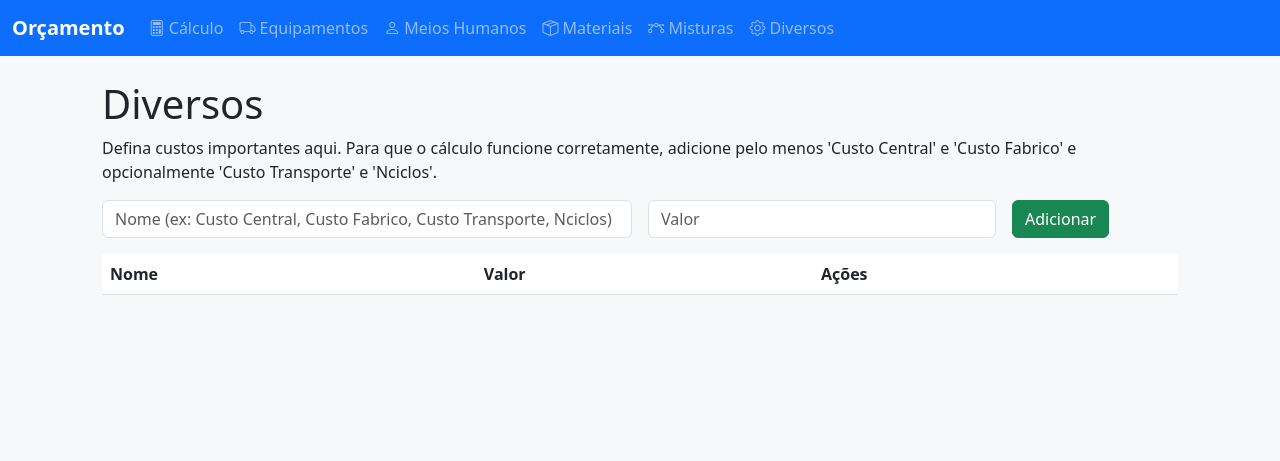
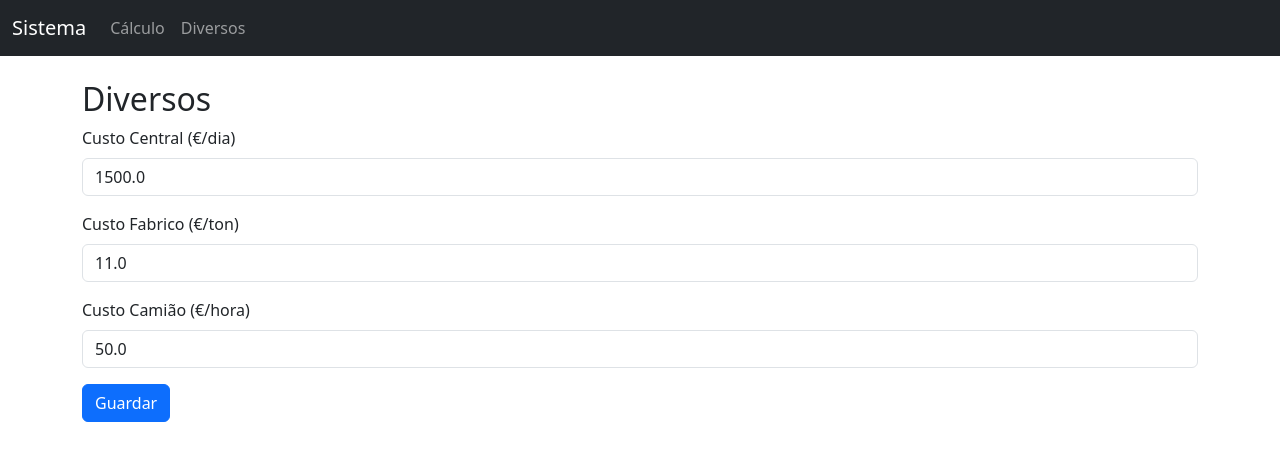
Before and after one commit to louiscarvalheiro-code/meu-sistema, a Flask app: page /diversos in a window 1280 px wide. Shown: the top 461 px of the page. Run offline with Flask 3, Linux system fonts and the light colour scheme; data comes from the database, SQL or seed files in the repository; lists and menus that the app fills with data are empty.

Commit message:
Add files via upload

```diff
--- a/app.py
+++ b/app.py
@@ -1,305 +1,95 @@
-
-from flask import Flask, render_template, request, redirect, url_for, flash
+from flask import Flask, render_template, request, redirect, url_for
 from flask_sqlalchemy import SQLAlchemy
 import os
-from sqlalchemy import func
 
 app = Flask(__name__)
-app.secret_key = os.getenv('SECRET_KEY','uma-chave-secreta-local')
 
-# DB config: use DATABASE_URL (Postgres) if present, else SQLite
-db_url = os.getenv('DATABASE_URL')
-if db_url:
-    if db_url.startswith('postgres://'):
-        db_url = db_url.replace('postgres://','postgresql://',1)
-    app.config['SQLALCHEMY_DATABASE_URI'] = db_url
-else:
-    app.config['SQLALCHEMY_DATABASE_URI'] = 'sqlite:///database.db'
-
-app.config['SQLALCHEMY_TRACK_MODIFICATIONS'] = False
+# Base de dados: PostgreSQL no Render ou SQLite local
+app.config['SQLALCHEMY_DATABASE_URI'] = os.getenv('DATABASE_URL', 'sqlite:///data.db')
 db = SQLAlchemy(app)
 
-# Models
-class Equipamento(db.Model):
-    id = db.Column(db.Integer, primary_key=True)
-    nome = db.Column(db.String(120), nullable=False)
-    custo = db.Column(db.Float, nullable=False, default=0.0)
-    quantidade = db.Column(db.Integer, nullable=False, default=1)
-
-class Humano(db.Model):
-    id = db.Column(db.Integer, primary_key=True)
-    nome = db.Column(db.String(120), nullable=False)
-    custo = db.Column(db.Float, nullable=False, default=0.0)
-    quantidade = db.Column(db.Integer, nullable=False, default=1)
-
-class Material(db.Model):
-    id = db.Column(db.Integer, primary_key=True)
-    nome = db.Column(db.String(120), nullable=False)
-    preco = db.Column(db.Float, nullable=False, default=0.0)
-    transporte = db.Column(db.Float, nullable=False, default=0.0)
-
-class Diverso(db.Model):
-    id = db.Column(db.Integer, primary_key=True)
-    nome = db.Column(db.String(120), nullable=False)
-    valor = db.Column(db.Float, nullable=False, default=0.0)
-
-class Mistura(db.Model):
-    id = db.Column(db.Integer, primary_key=True)
-    nome = db.Column(db.String(120), nullable=False)
-    baridade = db.Column(db.Float, nullable=False, default=1.0)
-
-class MisturaMaterial(db.Model):
-    id = db.Column(db.Integer, primary_key=True)
-    mistura_id = db.Column(db.Integer, db.ForeignKey('mistura.id'), nullable=False)
-    material_id = db.Column(db.Integer, db.ForeignKey('material.id'), nullable=False)
-    percentagem = db.Column(db.Float, nullable=False, default=0.0)
-    mistura = db.relationship('Mistura', backref=db.backref('componentes', cascade='all, delete-orphan'))
-    material = db.relationship('Material')
-
-# Ensure tables exist
 @app.before_request
 def create_tables():
     db.create_all()
 
-# Utils
-def total_percentagem_mistura(mistura_id):
-    total = db.session.query(func.coalesce(func.sum(MisturaMaterial.percentagem), 0.0)).filter_by(mistura_id=mistura_id).scalar()
-    return float(total or 0.0)
+# MODELOS
+class Equipamento(db.Model):
+    id = db.Column(db.Integer, primary_key=True)
+    nome = db.Column(db.String(100), nullable=False)
+    custo = db.Column(db.Float, nullable=False)
+    quantidade = db.Column(db.Integer, default=1)
 
-def custo_mistura_por_ton(mistura_id):
-    custo = 0.0
-    comps = MisturaMaterial.query.filter_by(mistura_id=mistura_id).all()
-    for c in comps:
-        mat = c.material
-        if mat:
-            custo += (c.percentagem/100.0) * ((mat.preco or 0.0) + (mat.transporte or 0.0))
-    return round(custo,6)
+class Humano(db.Model):
+    id = db.Column(db.Integer, primary_key=True)
+    nome = db.Column(db.String(100), nullable=False)
+    custo = db.Column(db.Float, nullable=False)
+    quantidade = db.Column(db.Integer, default=1)
 
-# Routes - Calculo
-@app.route('/', methods=['GET','POST'])
-@app.route('/calculo', methods=['GET','POST'])
+class Material(db.Model):
+    id = db.Column(db.Integer, primary_key=True)
+    nome = db.Column(db.String(100), nullable=False)
+    preco = db.Column(db.Float, nullable=False)
+
+class Mistura(db.Model):
+    id = db.Column(db.Integer, primary_key=True)
+    nome = db.Column(db.String(100), nullable=False)
+    baridade = db.Column(db.Float, nullable=False)
+
+class Diversos(db.Model):
+    id = db.Column(db.Integer, primary_key=True)
+    custo_central = db.Column(db.Float, default=1500.0)
+    custo_fabrico = db.Column(db.Float, default=11.0)
+    custo_camiao = db.Column(db.Float, default=50.0)
+
+# Rotas Diversos
+@app.route('/diversos', methods=['GET', 'POST'])
+def diversos():
+    d = Diversos.query.first()
+    if not d:
+        d = Diversos()
+        db.session.add(d)
+        db.session.commit()
+    if request.method == 'POST':
+        d.custo_central = float(request.form['custo_central'])
+        d.custo_fabrico = float(request.form['custo_fabrico'])
+        d.custo_camiao = float(request.form['custo_camiao'])
+        db.session.commit()
+        return redirect(url_for('diversos'))
+    return render_template('diversos.html', d=d)
+
+# Rota Cálculo
+@app.route('/calculo', methods=['GET', 'POST'])
 def calculo():
-    misturas = Mistura.query.order_by(Mistura.nome).all()
-    resultado = None
-    detalhe = None
+    misturas = Mistura.query.all()
+    d = Diversos.query.first()
     if request.method == 'POST':
-        try:
-            mistura_id = int(request.form.get('mistura_id') or 0)
-            espessura = float(request.form.get('espessura') or 0)
-            producao = float(request.form.get('producao') or 1)
-            nc = float(request.form.get('nc') or 5)
-            dificuldade = int(request.form.get('dificuldade') or 1)
-            lucro = float(request.form.get('lucro') or 0)
+        mistura_id = int(request.form['mistura'])
+        mistura = Mistura.query.get(mistura_id)
+        espessura = float(request.form['espessura'])
+        producao = float(request.form['producao'])
+        ciclos = int(request.form['ciclos'])
+        lucro = float(request.form['lucro'])
 
-            # Cc = Custo Central diário (Diverso named 'Custo Central')
-            cc_row = Diverso.query.filter_by(nome='Custo Central').first()
-            Cc = cc_row.valor if cc_row else 0.0
+        # custos equipamentos e humanos
+        ce = sum(e.custo * e.quantidade for e in Equipamento.query.all())
+        ch = sum(h.custo * h.quantidade for h in Humano.query.all())
 
-            # Cf = Custo de fabrico por tonelada (Diverso named 'Custo Fabrico')
-            cf_row = Diverso.query.filter_by(nome='Custo Fabrico').first()
-            Cf = cf_row.valor if cf_row else 0.0
+        cc = d.custo_central
+        cf = d.custo_fabrico
+        ct = d.custo_camiao
 
-            soma_equip = db.session.query(func.coalesce(func.sum(Equipamento.custo * Equipamento.quantidade),0)).scalar()
-            soma_humanos = db.session.query(func.coalesce(func.sum(Humano.custo * Humano.quantidade),0)).scalar()
+        custo_mistura = 0.0  # placeholder até implementar composição real
 
-            custo_mistura = custo_mistura_por_ton(mistura_id) if mistura_id else 0.0
+        custo_final = (((cc + ce + ch) / producao) + (cf + custo_mistura + (ct / (30 * ciclos)))) * mistura.baridade * espessura
+        preco_final = custo_final * (1 + lucro / 100)
 
-            # Custo transporte total from Diverso named 'Custo Transporte' if exists
-            ct_row = Diverso.query.filter_by(nome='Custo Transporte').first()
-            CustoTransporte = ct_row.valor if ct_row else 0.0
+        return render_template('resultado.html', resultado=preco_final,
+                               espessura=espessura, producao=producao, ciclos=ciclos, lucro=lucro)
+    return render_template('calculo.html', misturas=misturas)
 
-            fixa_por_ton = (Cc + soma_equip + soma_humanos) / (producao if producao>0 else 1)
-            variavel_por_ton = Cf + custo_mistura + (CustoTransporte / (30.0 * nc if nc>0 else 5.0))
-
-            mistura = Mistura.query.get(mistura_id) if mistura_id else None
-            bar = mistura.baridade if mistura else 1.0
-
-            custo_unitario_por_ton = (fixa_por_ton + variavel_por_ton) * bar
-            # multiply by espessura as requested
-            custo_unitario_final = custo_unitario_por_ton * espessura
-            preco_final = custo_unitario_final * (1 + lucro/100.0)
-
-            resultado = round(preco_final,2)
-            detalhe = {
-                'espessura': espessura,
-                'producao': producao,
-                'nc': nc,
-                'lucro': lucro,
-                'fixa_por_ton': round(fixa_por_ton,3),
-                'variavel_por_ton': round(variavel_por_ton,3),
-                'custo_mistura': round(custo_mistura,3),
-                'baridade': bar,
-                'soma_equip': round(soma_equip,3),
-                'soma_humanos': round(soma_humanos,3)
-            }
-
-        except Exception as e:
-            flash(f'Erro no cálculo: {e}', 'danger')
-
-    return render_template('calculo.html', misturas=misturas, resultado=resultado, detalhe=detalhe)
-
-# Routes - Equipamentos
-@app.route('/equipamentos', methods=['GET','POST'])
-def equipamentos():
-    if request.method == 'POST':
-        nome = request.form.get('nome')
-        custo = float(request.form.get('custo') or 0)
-        quantidade = int(request.form.get('quantidade') or 1)
-        if nome:
-            db.session.add(Equipamento(nome=nome, custo=custo, quantidade=quantidade))
-            db.session.commit()
-            flash('Equipamento adicionado.', 'success')
-        return redirect(url_for('equipamentos'))
-    lista = Equipamento.query.order_by(Equipamento.nome).all()
-    return render_template('equipamentos.html', lista=lista)
-
-@app.route('/equipamentos/delete/<int:id>', methods=['POST'])
-def equipamentos_delete(id):
-    item = Equipamento.query.get_or_404(id)
-    db.session.delete(item)
-    db.session.commit()
-    flash('Equipamento removido.', 'warning')
-    return redirect(url_for('equipamentos'))
-
-# Routes - Humanos
-@app.route('/humanos', methods=['GET','POST'])
-def humanos():
-    if request.method == 'POST':
-        nome = request.form.get('nome')
-        custo = float(request.form.get('custo') or 0)
-        quantidade = int(request.form.get('quantidade') or 1)
-        if nome:
-            db.session.add(Humano(nome=nome, custo=custo, quantidade=quantidade))
-            db.session.commit()
-            flash('Humano adicionado.', 'success')
-        return redirect(url_for('humanos'))
-    lista = Humano.query.order_by(Humano.nome).all()
-    return render_template('humanos.html', lista=lista)
-
-@app.route('/humanos/delete/<int:id>', methods=['POST'])
-def humanos_delete(id):
-    item = Humano.query.get_or_404(id)
-    db.session.delete(item)
-    db.session.commit()
-    flash('Humano removido.', 'warning')
-    return redirect(url_for('humanos'))
-
-# Routes - Materiais
-@app.route('/materiais', methods=['GET','POST'])
-def materiais():
-    if request.method == 'POST':
-        nome = request.form.get('nome')
-        preco = float(request.form.get('preco') or 0)
-        transporte = float(request.form.get('transporte') or 0)
-        if nome:
-            db.session.add(Material(nome=nome, preco=preco, transporte=transporte))
-            db.session.commit()
-            flash('Material adicionado.', 'success')
-        return redirect(url_for('materiais'))
-    lista = Material.query.order_by(Material.nome).all()
-    return render_template('materiais.html', lista=lista)
-
-@app.route('/materiais/delete/<int:id>', methods=['POST'])
-def materiais_delete(id):
-    item = Material.query.get_or_404(id)
-    db.session.delete(item)
-    db.session.commit()
-    flash('Material removido.', 'warning')
-    return redirect(url_for('materiais'))
-
-# Routes - Misturas & composição
-@app.route('/misturas', methods=['GET','POST'])
-def misturas():
-    if request.method == 'POST':
-        nome = request.form.get('nome')
-        bar = float(request.form.get('baridade') or 1.0)
-        if nome:
-            db.session.add(Mistura(nome=nome, baridade=bar))
-            db.session.commit()
-            flash('Mistura adicionada.', 'success')
-        return redirect(url_for('misturas'))
-    lista = Mistura.query.order_by(Mistura.nome).all()
-    return render_template('misturas.html', lista=lista)
-
-@app.route('/misturas/delete/<int:id>', methods=['POST'])
-def misturas_delete(id):
-    item = Mistura.query.get_or_404(id)
-    db.session.delete(item)
-    db.session.commit()
-    flash('Mistura removida.', 'warning')
-    return redirect(url_for('misturas'))
-
-@app.route('/misturas/<int:mistura_id>/composicao', methods=['GET','POST'])
-def misturas_composicao(mistura_id):
-    mistura = Mistura.query.get_or_404(mistura_id)
-    materiais = Material.query.order_by(Material.nome).all()
-    componentes = MisturaMaterial.query.filter_by(mistura_id=mistura_id).all()
-    if request.method == 'POST':
-        material_id = int(request.form.get('material_id') or 0)
-        percent = float(request.form.get('percentagem') or 0)
-        if material_id == 0:
-            flash('Selecione um material.', 'danger')
-            return redirect(url_for('misturas_composicao', mistura_id=mistura_id))
-        existing = MisturaMaterial.query.filter_by(mistura_id=mistura_id, material_id=material_id).first()
-        if existing:
-            flash('Material já existe na mistura. Edite a percentagem.', 'warning')
-            return redirect(url_for('misturas_composicao', mistura_id=mistura_id))
-        new_total = total_percentagem_mistura(mistura_id) + percent
-        if new_total > 100.0001:
-            flash(f'A soma das percentagens excede 100% (total atual: {new_total}%).', 'danger')
-            return redirect(url_for('misturas_composicao', mistura_id=mistura_id))
-        comp = MisturaMaterial(mistura_id=mistura_id, material_id=material_id, percentagem=percent)
-        db.session.add(comp)
-        db.session.commit()
-        flash('Componente adicionado.', 'success')
-        return redirect(url_for('misturas_composicao', mistura_id=mistura_id))
-    total_pct = total_percentagem_mistura(mistura_id)
-    custo_mist = custo_mistura_por_ton(mistura_id)
-    return render_template('misturas_composicao.html', mistura=mistura, materiais=materiais, componentes=componentes, total_pct=total_pct, custo_mist=custo_mist)
-
-@app.route('/misturas/<int:mistura_id>/composicao/edit/<int:comp_id>', methods=['POST'])
-def misturas_composicao_edit(mistura_id, comp_id):
-    comp = MisturaMaterial.query.get_or_404(comp_id)
-    nova = float(request.form.get('percentagem') or 0.0)
-    soma_outras = total_percentagem_mistura(mistura_id) - comp.percentagem
-    new_total = soma_outras + nova
-    if new_total > 100.0001:
-        flash(f'Não é possível definir {nova}%. Soma total = {new_total}% > 100%.', 'danger')
-        return redirect(url_for('misturas_composicao', mistura_id=mistura_id))
-    comp.percentagem = nova
-    db.session.commit()
-    flash('Percentagem atualizada.', 'success')
-    return redirect(url_for('misturas_composicao', mistura_id=mistura_id))
-
-@app.route('/misturas/<int:mistura_id>/composicao/delete/<int:comp_id>', methods=['POST'])
-def misturas_composicao_delete(mistura_id, comp_id):
-    comp = MisturaMaterial.query.get_or_404(comp_id)
-    db.session.delete(comp)
-    db.session.commit()
-    flash('Componente removido.', 'warning')
-    return redirect(url_for('misturas_composicao', mistura_id=mistura_id))
-
-# Routes - Diversos
-@app.route('/diversos', methods=['GET','POST'])
-def diversos():
-    if request.method == 'POST':
-        nome = request.form.get('nome')
-        valor = float(request.form.get('valor') or 0)
-        if nome:
-            db.session.add(Diverso(nome=nome, valor=valor))
-            db.session.commit()
-            flash('Diverso adicionado.', 'success')
-        return redirect(url_for('diversos'))
-    lista = Diverso.query.order_by(Diverso.nome).all()
-    return render_template('diversos.html', lista=lista)
-
-@app.route('/diversos/delete/<int:id>', methods=['POST'])
-def diversos_delete(id):
-    item = Diverso.query.get_or_404(id)
-    db.session.delete(item)
-    db.session.commit()
-    flash('Diverso removido.', 'warning')
-    return redirect(url_for('diversos'))
+@app.route('/')
+def index():
+    return redirect(url_for('calculo'))
 
 if __name__ == '__main__':
-    app.run(host='0.0.0.0', port=int(os.getenv('PORT', 10000)), debug=True)
+    app.run(host='0.0.0.0', port=5000)
--- a/templates/base.html
+++ b/templates/base.html
@@ -1,49 +1,24 @@
-
-<!doctype html>
+<!DOCTYPE html>
 <html lang="pt">
 <head>
-    <meta charset="utf-8">
-    <meta name="viewport" content="width=device-width, initial-scale=1">
-    <title>Sistema de Orçamentação</title>
+    <meta charset="UTF-8">
+    <title>Sistema</title>
     <link href="https://cdn.jsdelivr.net/npm/bootstrap@5.3.0/dist/css/bootstrap.min.css" rel="stylesheet">
-    <link href="https://cdn.jsdelivr.net/npm/bootstrap-icons@1.10.5/font/bootstrap-icons.css" rel="stylesheet">
-    <link href="{{ url_for('static', filename='style.css') }}" rel="stylesheet">
 </head>
 <body>
-    <nav class="navbar navbar-expand-lg navbar-dark bg-primary">
+<nav class="navbar navbar-expand-lg navbar-dark bg-dark">
   <div class="container-fluid">
-        <a class="navbar-brand" href="{{ url_for('calculo') }}">Orçamento</a>
-        <button class="navbar-toggler" type="button" data-bs-toggle="collapse" data-bs-target="#navmenu">
-          <span class="navbar-toggler-icon"></span>
-        </button>
-        <div class="collapse navbar-collapse" id="navmenu">
+    <a class="navbar-brand" href="{{ url_for('calculo') }}">Sistema</a>
+    <div class="collapse navbar-collapse">
       <ul class="navbar-nav me-auto mb-2 mb-lg-0">
-            <li class="nav-item"><a class="nav-link" href="{{ url_for('calculo') }}"><i class="bi bi-calculator"></i> Cálculo</a></li>
-            <li class="nav-item"><a class="nav-link" href="{{ url_for('equipamentos') }}"><i class="bi bi-truck"></i> Equipamentos</a></li>
-            <li class="nav-item"><a class="nav-link" href="{{ url_for('humanos') }}"><i class="bi bi-person"></i> Meios Humanos</a></li>
-            <li class="nav-item"><a class="nav-link" href="{{ url_for('materiais') }}"><i class="bi bi-box-seam"></i> Materiais</a></li>
-            <li class="nav-item"><a class="nav-link" href="{{ url_for('misturas') }}"><i class="bi bi-bezier"></i> Misturas</a></li>
-            <li class="nav-item"><a class="nav-link" href="{{ url_for('diversos') }}"><i class="bi bi-gear"></i> Diversos</a></li>
+        <li class="nav-item"><a class="nav-link" href="{{ url_for('calculo') }}">Cálculo</a></li>
+        <li class="nav-item"><a class="nav-link" href="{{ url_for('diversos') }}">Diversos</a></li>
       </ul>
     </div>
   </div>
 </nav>
-
-    <div class="container my-4">
-      {% with messages = get_flashed_messages(with_categories=true) %}
-        {% if messages %}
-          {% for cat, msg in messages %}
-            <div class="alert alert-{{ cat }} alert-dismissible fade show" role="alert">
-              {{ msg }}
-              <button type="button" class="btn-close" data-bs-dismiss="alert"></button>
-            </div>
-          {% endfor %}
-        {% endif %}
-      {% endwith %}
-
+<div class="container mt-4">
   {% block content %}{% endblock %}
 </div>
-
-    <script src="https://cdn.jsdelivr.net/npm/bootstrap@5.3.0/dist/js/bootstrap.bundle.min.js"></script>
 </body>
 </html>
--- a/templates/diversos.html
+++ b/templates/diversos.html
@@ -1,25 +1,19 @@
-
-{% extends 'base.html' %}
+{% extends "base.html" %}
 {% block content %}
-<h1>Diversos</h1>
-<p>Defina custos importantes aqui. Para que o cálculo funcione corretamente, adicione pelo menos 'Custo Central' e 'Custo Fabrico' e opcionalmente 'Custo Transporte' e 'Nciclos'.</p>
-<form method="POST" class="row g-3 mb-3">
-  <div class="col-md-6"><input name="nome" class="form-control" placeholder="Nome (ex: Custo Central, Custo Fabrico, Custo Transporte, Nciclos)" required></div>
-  <div class="col-md-4"><input name="valor" class="form-control" placeholder="Valor" required></div>
-  <div class="col-md-2"><button class="btn btn-success">Adicionar</button></div>
+<h2>Diversos</h2>
+<form method="post">
+  <div class="mb-3">
+    <label class="form-label">Custo Central (€/dia)</label>
+    <input type="number" step="0.01" class="form-control" name="custo_central" value="{{ d.custo_central }}">
+  </div>
+  <div class="mb-3">
+    <label class="form-label">Custo Fabrico (€/ton)</label>
+    <input type="number" step="0.01" class="form-control" name="custo_fabrico" value="{{ d.custo_fabrico }}">
+  </div>
+  <div class="mb-3">
+    <label class="form-label">Custo Camião (€/hora)</label>
+    <input type="number" step="0.01" class="form-control" name="custo_camiao" value="{{ d.custo_camiao }}">
+  </div>
+  <button type="submit" class="btn btn-primary">Guardar</button>
 </form>
-<table class="table table-striped">
-  <thead><tr><th>Nome</th><th>Valor</th><th>Ações</th></tr></thead>
-  <tbody>
-    {% for it in lista %}
-      <tr><td>{{ it.nome }}</td><td>{{ it.valor }}</td>
-        <td>
-          <form method="POST" action="{{ url_for('diversos_delete', id=it.id) }}" style="display:inline">
-            <button class="btn btn-sm btn-danger">Remover</button>
-          </form>
-        </td>
-      </tr>
-    {% endfor %}
-  </tbody>
-</table>
 {% endblock %}
```
Also changed, not shown: templates/calculo.html (+18 -44 lines), templates/resultado.html (added, +12 -0 lines). Lines whose indentation alone changed are shown as unchanged.
